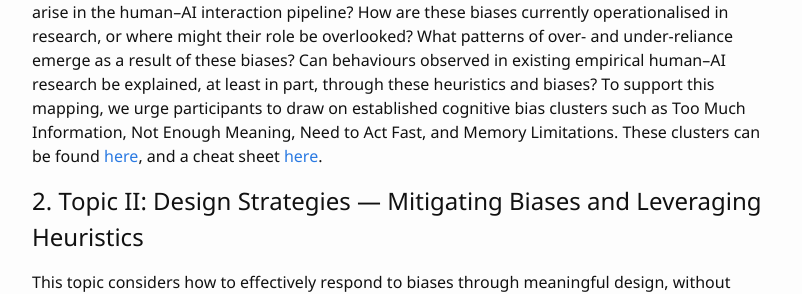
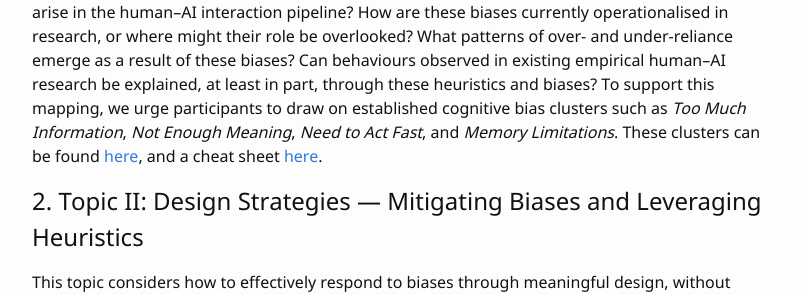
Before and after one commit to chi-bias-trust/chi-bias-trust.github.io, a Jekyll site: the page built from index.md, in a window 1280 px wide and 900 px high, scrolled down 1223 px. Shown: the part 307-601 px from the top of the window, without its empty margins (238-1040 px from the left). Built offline with Jekyll 4.4.1, drawn with Linux system fonts in a browser that asks for light colours; some of the changed text lies outside the part shown.

Commit message:
Update index.md

```diff
--- a/index.md
+++ b/index.md
@@ -16,7 +16,7 @@ We put forth three focused topics sitting at the intersection of cognitive biase
 ## 1. Topic I: Understanding and Mapping Biases in Human–AI Interaction
 Despite decades of research, the ways cognitive biases shape user trust and reliance in AI systems remain under-characterised, and are also consistently evolving as AI evolves. Scholars also argue that there is a plethora of systematic effects not accounted for as cognitive biases.
 
-**We ask:** In what ways can cognitive biases manifest in human–AI interaction across domains and tasks (e.g., structured decision support vs. conversational LLM settings)? Where do biases typically arise in the human–AI interaction pipeline? How are these biases currently operationalised in research, or where might their role be overlooked? What patterns of over- and under-reliance emerge as a result of these biases? Can behaviours observed in existing empirical human–AI research be explained, at least in part, through these heuristics and biases? To support this mapping, we urge participants to draw on established cognitive bias clusters such as Too Much Information, Not Enough Meaning, Need to Act Fast, and Memory Limitations. These clusters can be found [here](https://www.sog.unc.edu/sites/www.sog.unc.edu/files/course_materials/Cognitive%20Biases%20Codex.pdf), and a cheat sheet [here](https://buster.medium.com/cognitive-bias-cheat-sheet-55a472476b18).
+**We ask:** In what ways can cognitive biases manifest in human–AI interaction across domains and tasks (e.g., structured decision support vs. conversational LLM settings)? Where do biases typically arise in the human–AI interaction pipeline? How are these biases currently operationalised in research, or where might their role be overlooked? What patterns of over- and under-reliance emerge as a result of these biases? Can behaviours observed in existing empirical human–AI research be explained, at least in part, through these heuristics and biases? To support this mapping, we urge participants to draw on established cognitive bias clusters such as *Too Much Information*, *Not Enough Meaning*, *Need to Act Fast*, and *Memory Limitations*. These clusters can be found [here](https://www.sog.unc.edu/sites/www.sog.unc.edu/files/course_materials/Cognitive%20Biases%20Codex.pdf), and a cheat sheet [here](https://buster.medium.com/cognitive-bias-cheat-sheet-55a472476b18).
 
 ## 2. Topic II: Design Strategies — Mitigating Biases and Leveraging Heuristics
 This topic considers how to effectively respond to biases through meaningful design, without falling into overly corrective approaches or those that sacrifice user agency or experience.
```
